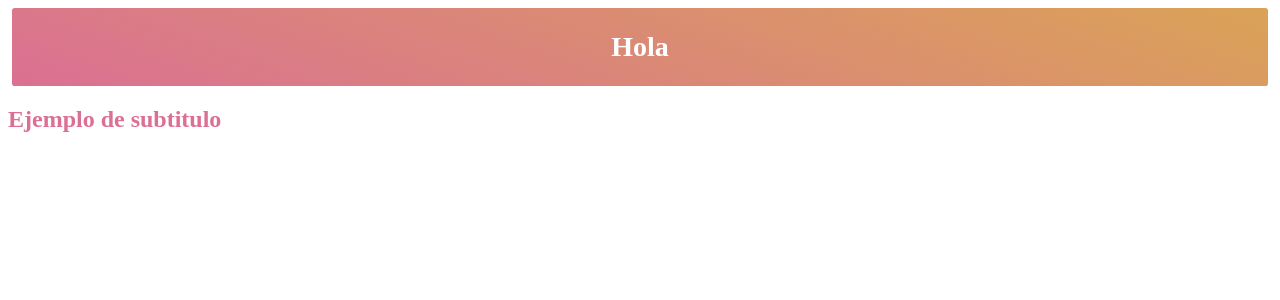
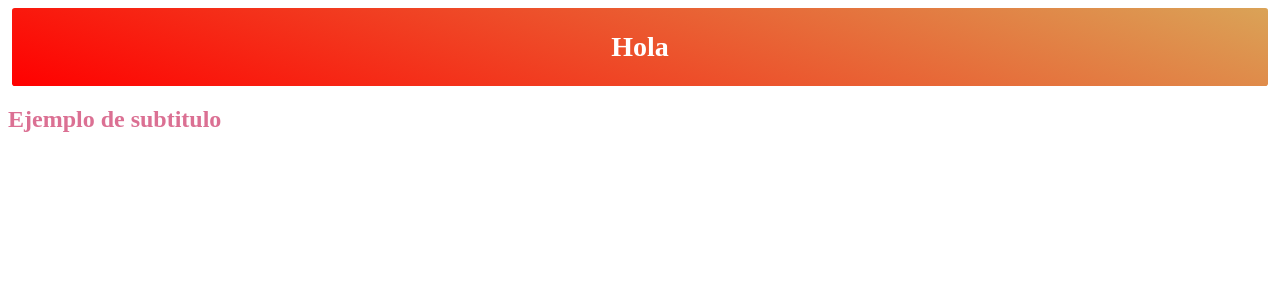
Before and after one commit to ErnestoM12/react-styled, a React (Create React App) app: page / in a window 1280 px wide. Shown: the top 300 px of the page. Built offline with nearby package versions, Linux system fonts and the light colour scheme.

Commit message:
variables dinamicas

```diff
--- a/src/App.js
+++ b/src/App.js
@@ -1,12 +1,12 @@
 import React from 'react'
 import styled from 'styled-components';
-import { mainColor, secondaryColor, paddign } from './colors'
+import { mainColor, secondaryColor, paddign, getLinearGradient } from './styles'
 
 
 
 
 const Header = styled.header`
-background:linear-gradient(20deg, ${secondaryColor}, ${mainColor});
+${getLinearGradient('20deg', 'red', mainColor)}
 text-align:center;
 border-radius:0.2em;
 color:#fff;
--- a/src/colors.js
+++ /dev/null
@@ -1,9 +0,0 @@
-const mainColor = '#daa357'
-const secondaryColor = '#db7093'
-const paddign = 'padding:0.3em;';
-
-export {
-    mainColor,
-    secondaryColor,
-    paddign
-}
--- a/src/styles.css
+++ /dev/null
@@ -1,6 +0,0 @@
-
-/* forma navita de asginar variables en cc*/
-:root{
-    --mainColor:#daa357;
-    --secondaryColor:#db7093
-}
--- /dev/null
+++ b/src/styles.js
@@ -0,0 +1,19 @@
+//constates basicas
+const mainColor = '#daa357'
+const secondaryColor = '#db7093'
+//constates  completa
+const paddign = 'padding:0.3em;';
+
+//variables dinamicas
+
+const getLinearGradient = (rot, color1, color2) => (
+    `background:linear-gradient(${rot}, ${color1}, ${color2});`
+)
+
+
+export {
+    mainColor,
+    secondaryColor,
+    paddign,
+    getLinearGradient
+}
```
